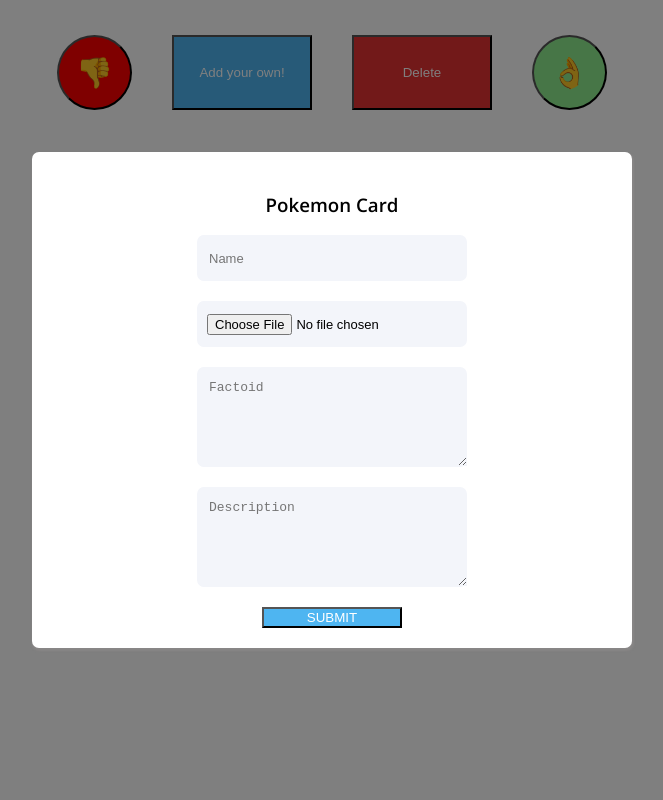
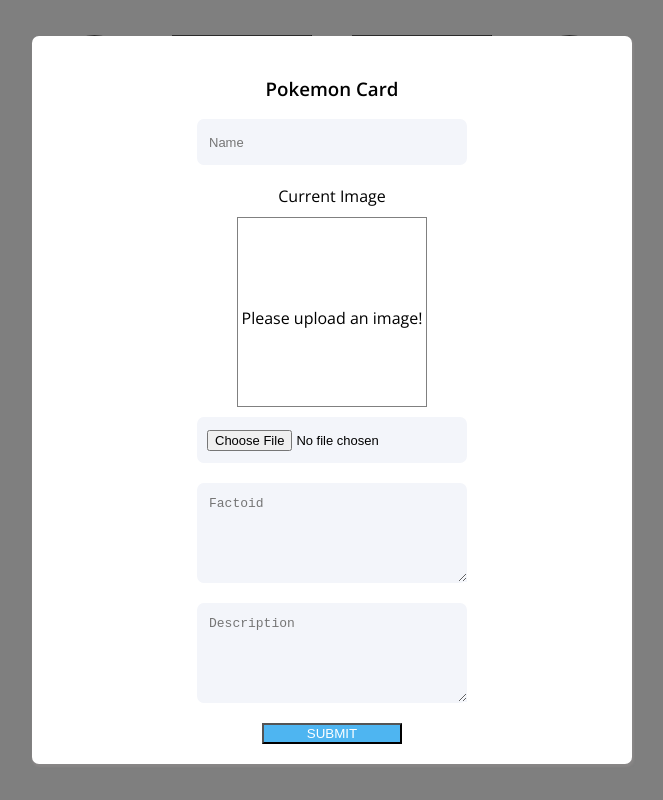
Before and after one commit to justinko43/pokemon_tinder, a React app: page / in a window 1280 px wide. Both pictures are taken after a click on the button "Add your own!". Shown: the whole page, without its empty margins (308-971 px from the left). Built offline with nearby package versions, Linux system fonts and the light colour scheme; no server answers.

Commit message:
form adjustments finished

```diff
--- a/client/components/Form.jsx
+++ b/client/components/Form.jsx
@@ -1,17 +1,19 @@
+/* eslint-disable indent */
 /**
- * TODOS: find a better way to add images to forms and proper submission
+ * ************************************
  *
+ * @module  Form
+ * @description Stateful component that updates or creates new pokemon
+ *
+ * ************************************
  */
 
-/* eslint-disable indent */
-
-
-import React, { Component } from 'react';
+ import React, { Component } from 'react';
 import PropTypes from 'prop-types';
 
 import fetcher from '../util/fetcher';
 
-const helperFetch = fetcher('http://localhost:3000/');
+const helperFetch = fetcher(process.env.API_URL);
 
 class Form extends Component {
   constructor(props) {
@@ -33,9 +35,11 @@
       id: id || null,
     };
 
+    this.renderImage = this.renderImage.bind(this);
     this.handleImageChange = this.handleImageChange.bind(this);
     this.submitHandler = this.submitHandler.bind(this);
     this.handleInputChange = this.handleInputChange.bind(this);
+    this.clearState = this.clearState.bind(this);
   }
 
   static getDerivedStateFromProps(props, state) {
@@ -61,6 +65,19 @@
     return null;
   }
 
+  clearState() {
+    const newState = {
+      name: '',
+      description: '',
+      factoid: '',
+      image: '',
+      file: null,
+      id: null,
+    };
+
+    this.setState(newState);
+  }
+
 
   handleImageChange(event) {
     event.preventDefault();
@@ -69,6 +86,7 @@
     reader.onloadend = () => {
       this.setState({
         file,
+        image: reader.result,
       });
     };
     reader.readAsDataURL(file);
@@ -104,7 +122,7 @@
     } = this.state;
     let location;
 
-    if (image && !file) {
+    if (!file) {
       location = image;
     } else {
       const { data } = await this.postImage();
@@ -131,8 +149,23 @@
                   data,
                   false);
     }
+    this.clearState();
     getPokemons();
     toggleForm();
+  }
+
+  renderImage() {
+    const { image } = this.state;
+
+    if (image) {
+      return <img width="200px" height="200px" src={image} alt="" />;
+    }
+
+    return (
+      <div className="image-placeholder">
+        Please upload an image!
+      </div>
+    )
   }
 
   render() {
@@ -140,6 +173,7 @@
       name,
       description,
       factoid,
+      image,
     } = this.state;
 
     return (
@@ -154,6 +188,11 @@
               value={name}
               onChange={this.handleInputChange}
             />
+          </div>
+
+          <div className="current-image">
+            <span>Current Image</span>
+            {this.renderImage()}
           </div>
 
           <div className="input-div">
--- a/client/stylesheets/components/_form.scss
+++ b/client/stylesheets/components/_form.scss
@@ -58,6 +58,23 @@
     }
   }
 
+  .current-image {
+    display: flex;
+    justify-content: center;
+    flex-flow: column;
+    align-items: center;
+  }
+
+  .image-placeholder {
+    width: 190px;
+    height: 190px;
+    text-align: center;
+    vertical-align: middle;
+    line-height: 200px;
+    border: 1px solid grey;
+    margin: 10px;
+  }
+
   input {
     width: 200px;
     font-size: 13px;
```
